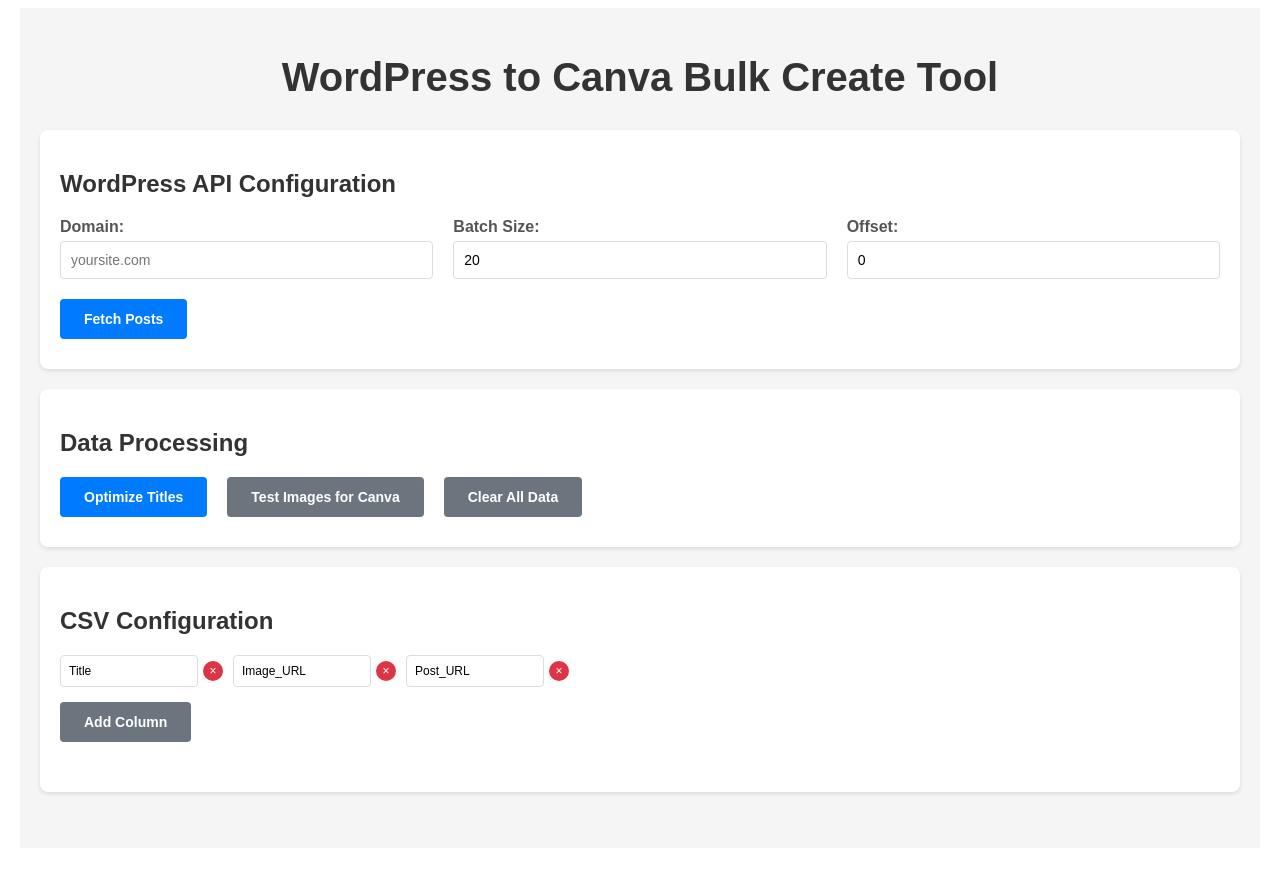
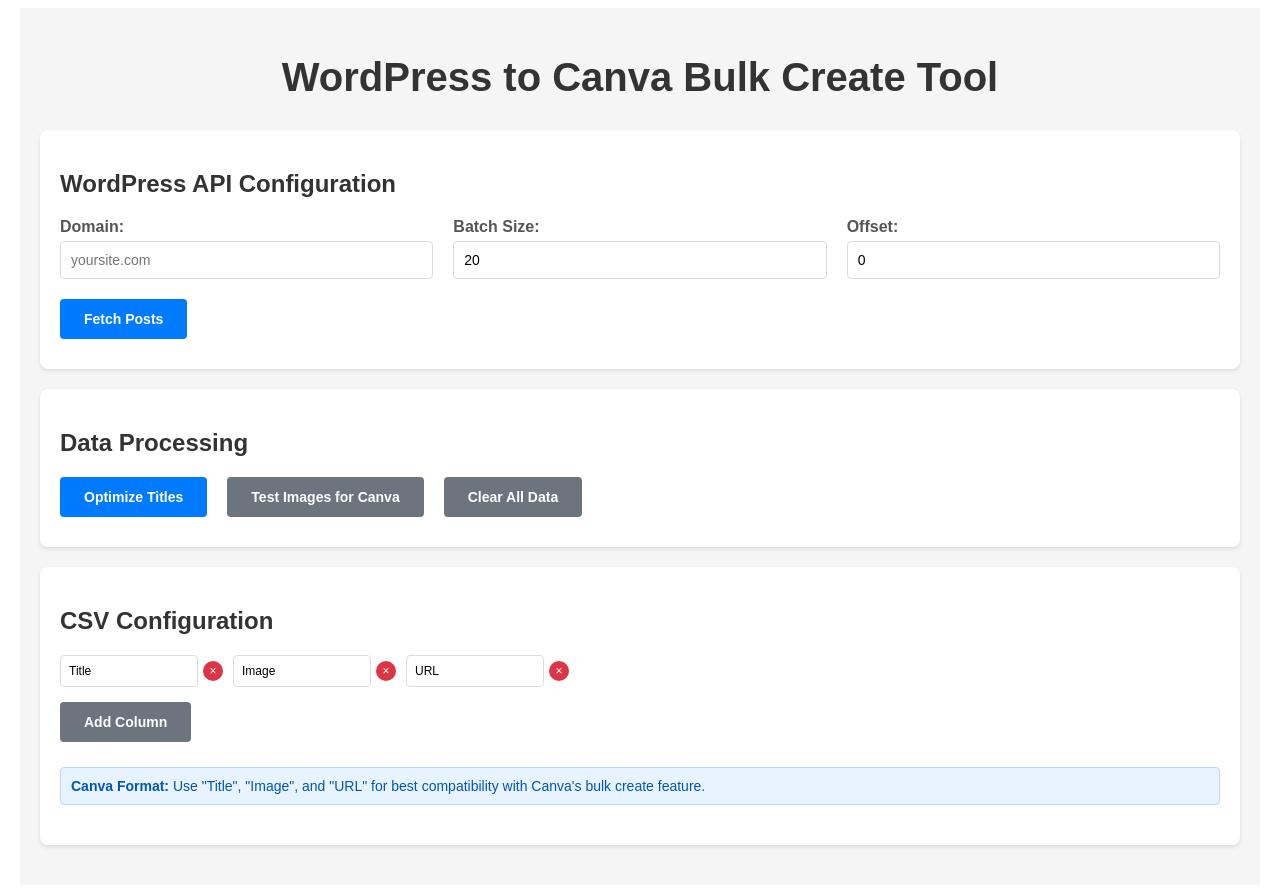
Before and after one commit to Krafty-Sprouts-Media-LLC/canvabulkcreate, a React (Create React App) app: page / in a window 1280 px wide. Shown: the top 888 px of the page. Before the commit the page ends 856 px from the top, so only its background shows below. Built offline with nearby package versions, Linux system fonts and the light colour scheme.

Commit message:
Fix CSV column headers for Canva compatibility: Title, Image, URL

```diff
--- a/src/WordPressToCanva.jsx
+++ b/src/WordPressToCanva.jsx
@@ -12,7 +12,7 @@
   const [posts, setPosts] = useState([]);
   const [processing, setProcessing] = useState(false);
   const [csvColumns, setCsvColumns] = useState([
-    'Title', 'Image_URL', 'Post_URL'
+    'Title', 'Image', 'URL'
   ]);
 
   const [processingStatus, setProcessingStatus] = useState({
@@ -306,10 +306,10 @@
                // Use optimized title if available, otherwise use original title
                row[column] = post.optimizedTitle || post.title || '';
                break;
-            case 'Image_URL':
+             case 'Image':
                row[column] = post.imageUrl || '';
                break;
-            case 'Post_URL':
+             case 'URL':
                row[column] = post.permalink || '';
                break;
              default:
@@ -465,6 +465,9 @@
            <button onClick={addColumn} style={styles.buttonSecondary}>
              Add Column
            </button>
+           <div style={styles.csvNote}>
+             <strong>Canva Format:</strong> Use "Title", "Image", and "URL" for best compatibility with Canva's bulk create feature.
+           </div>
          </div>
 
         {posts.length > 0 && (
@@ -501,7 +504,7 @@
                              <thead>
                                   <tr>
                     <th style={styles.th}>Title</th>
-                    <th style={styles.th}>Image URL</th>
+                    <th style={styles.th}>Image</th>
                     <th style={styles.th}>Canva Status</th>
                   </tr>
                </thead>
@@ -629,6 +632,15 @@
      csvConfig: {
      marginBottom: '20px'
    },
+   csvNote: {
+     marginTop: '15px',
+     padding: '10px',
+     backgroundColor: '#e7f3ff',
+     border: '1px solid #b3d9ff',
+     borderRadius: '4px',
+     fontSize: '14px',
+     color: '#0056b3'
+   },
   columnHeaders: {
     display: 'flex',
     flexWrap: 'wrap',
```
Lines whose indentation alone changed are shown as unchanged.
